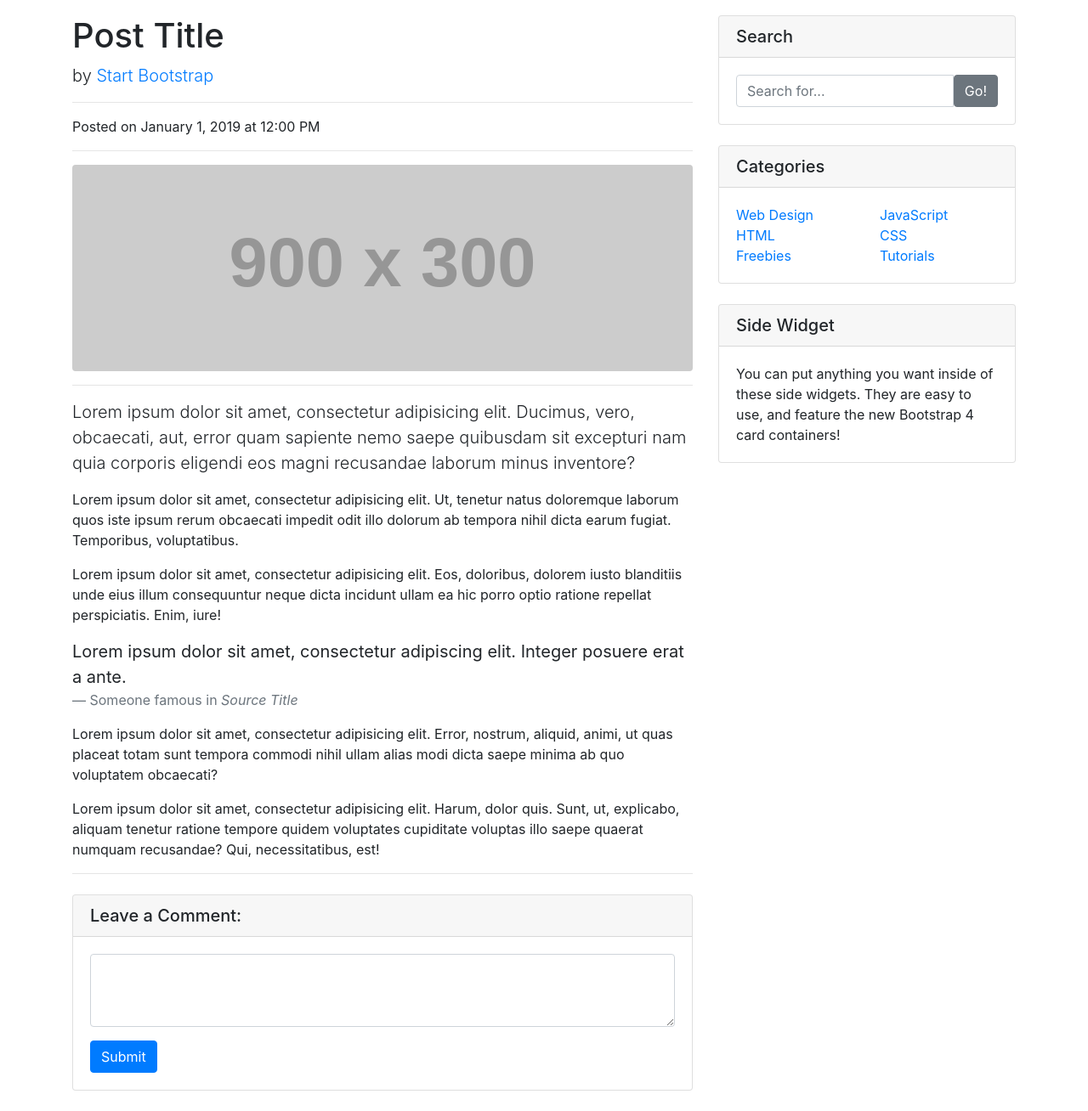
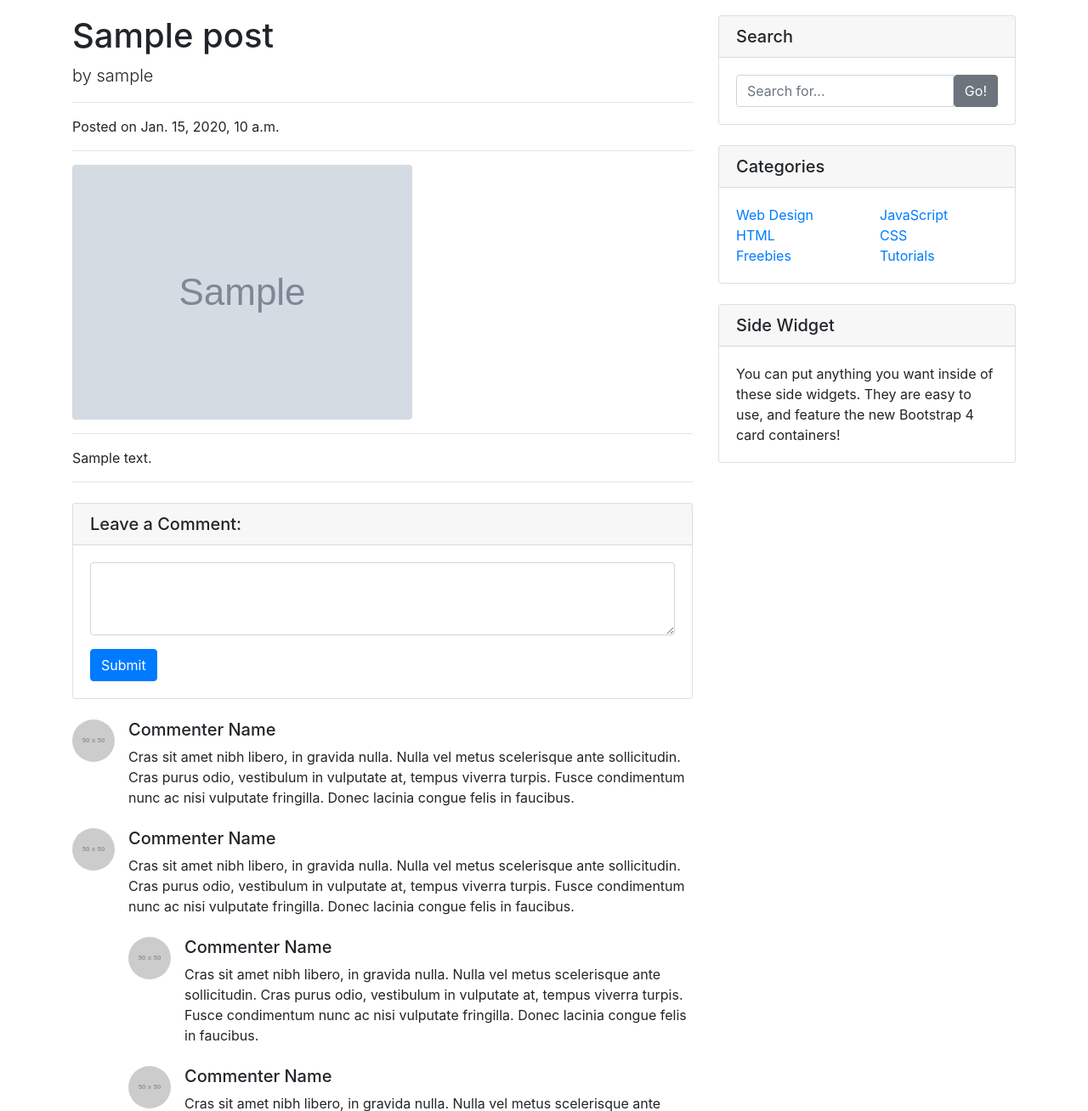
Before and after one commit to devmahmud/DjangoBlog, a Django app: template templates/blog/post-detail.html in a window 1280 px wide. Shown: the part 56-1364 px from the top of the page at 85% size. Run offline with Django 3.2, Linux system fonts and the light colour scheme; the template is opened without the code that fills it: values that come from a table or form of the project are taken from there, others are empty; tables that the repository leaves empty hold one stand-in row (values such as "Sample post"); grey boxes marked "Sample" are stand-in pictures; grey boxes labelled with a size stand in for pictures from a placeholder-image service; some libraries are stand-ins or nearby versions.

Commit message:
Update detail view

```diff
--- a/templates/blog/post-detail.html
+++ b/templates/blog/post-detail.html
@@ -10,44 +10,23 @@
       <div class="col-lg-8">
 
         <!-- Title -->
-        <h1 class="mt-4">Post Title</h1>
+        <h1 class="mt-4">{{ object.title }}</h1>
 
         <!-- Author -->
-        <p class="lead">
-          by
-          <a href="#">Start Bootstrap</a>
-        </p>
+        <p class="lead">by {{ object.author }}</p>
 
         <hr>
 
         <!-- Date/Time -->
-        <p>Posted on January 1, 2019 at 12:00 PM</p>
+        <p>Posted on {{ object.publish }}</p>
 
         <hr>
 
         <!-- Preview Image -->
-        <img class="img-fluid rounded" src="http://placehold.it/900x300" alt="">
+        <img class="img-fluid rounded" src="{{ object.image.url }}" alt="">
 
         <hr>
-
-        <!-- Post Content -->
-        <p class="lead">Lorem ipsum dolor sit amet, consectetur adipisicing elit. Ducimus, vero, obcaecati, aut, error quam sapiente nemo saepe quibusdam sit excepturi nam quia corporis eligendi eos magni recusandae laborum minus inventore?</p>
-
-        <p>Lorem ipsum dolor sit amet, consectetur adipisicing elit. Ut, tenetur natus doloremque laborum quos iste ipsum rerum obcaecati impedit odit illo dolorum ab tempora nihil dicta earum fugiat. Temporibus, voluptatibus.</p>
-
-        <p>Lorem ipsum dolor sit amet, consectetur adipisicing elit. Eos, doloribus, dolorem iusto blanditiis unde eius illum consequuntur neque dicta incidunt ullam ea hic porro optio ratione repellat perspiciatis. Enim, iure!</p>
-
-        <blockquote class="blockquote">
-          <p class="mb-0">Lorem ipsum dolor sit amet, consectetur adipiscing elit. Integer posuere erat a ante.</p>
-          <footer class="blockquote-footer">Someone famous in
-            <cite title="Source Title">Source Title</cite>
-          </footer>
-        </blockquote>
-
-        <p>Lorem ipsum dolor sit amet, consectetur adipisicing elit. Error, nostrum, aliquid, animi, ut quas placeat totam sunt tempora commodi nihil ullam alias modi dicta saepe minima ab quo voluptatem obcaecati?</p>
-
-        <p>Lorem ipsum dolor sit amet, consectetur adipisicing elit. Harum, dolor quis. Sunt, ut, explicabo, aliquam tenetur ratione tempore quidem voluptates cupiditate voluptas illo saepe quaerat numquam recusandae? Qui, necessitatibus, est!</p>
-
+          {{ object.body }}
         <hr>
 
         <!-- Comments Form -->
```
Also changed, not shown: blog/views.py (+13 -2 lines).
